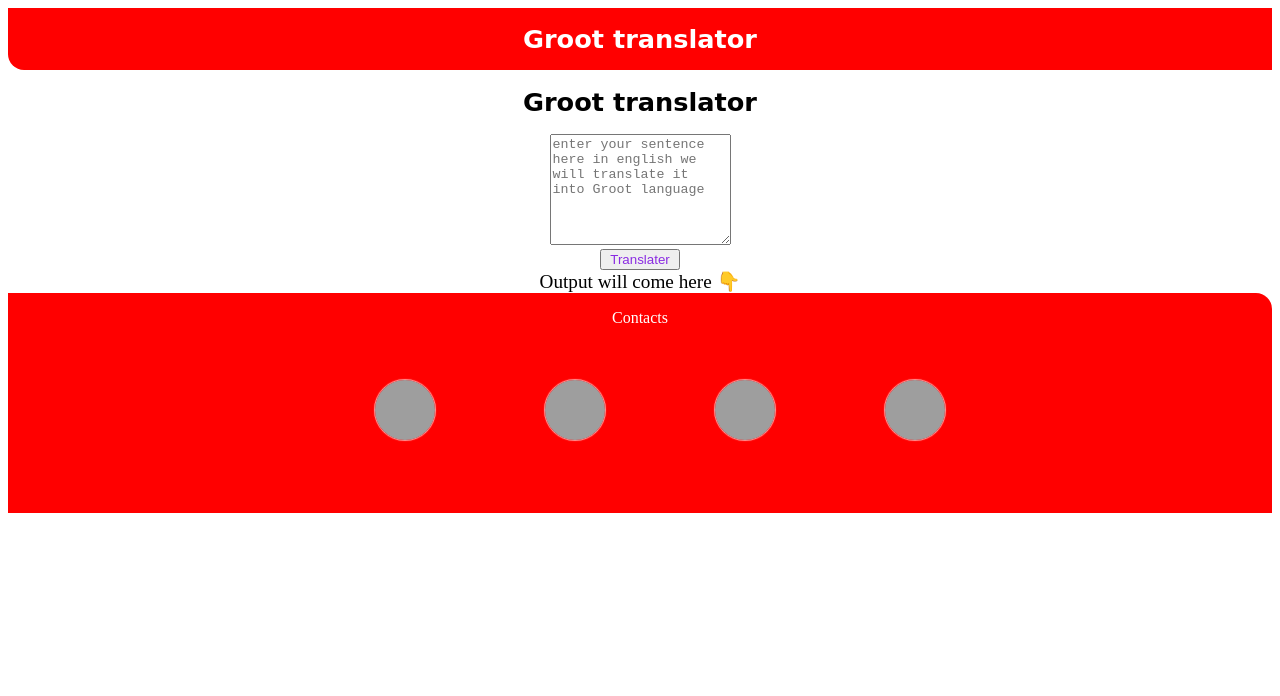
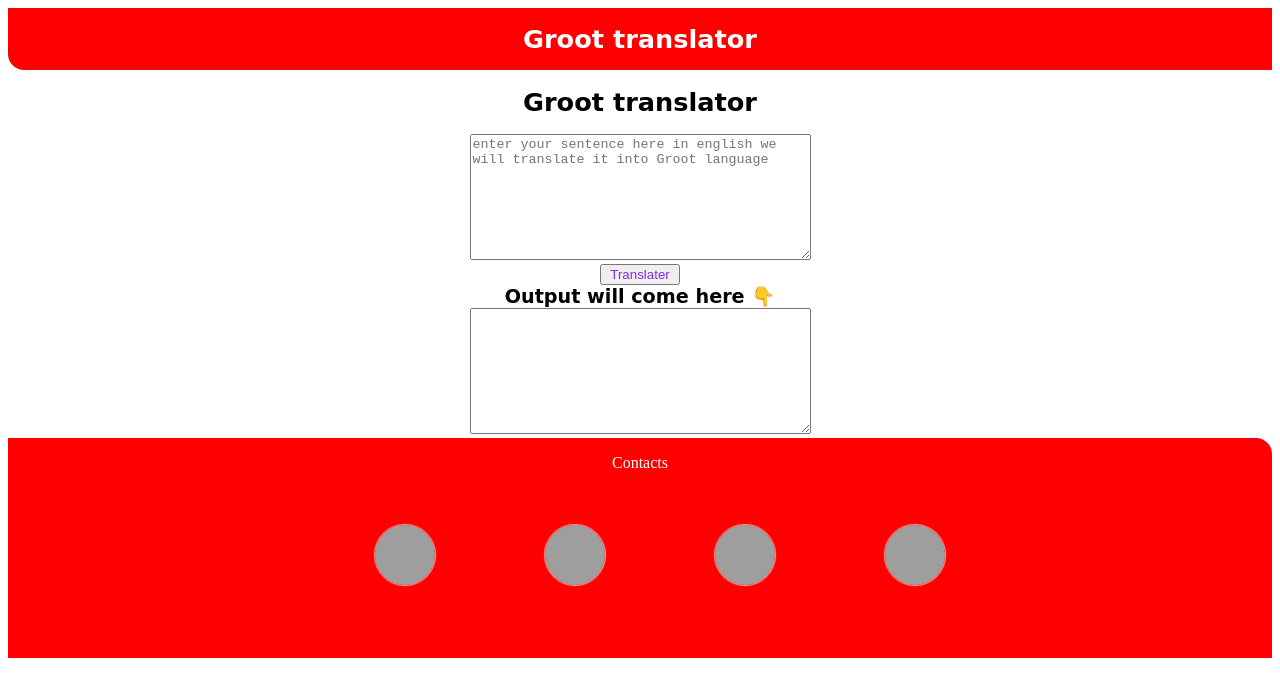
Before and after one commit to Aashish-Kaushik/Groot-translator, a plain HTML site: page index.html in a window 1280 px wide. Drawn offline with Linux system fonts and the light colour scheme; grey boxes are pictures that could not be loaded.

Commit message:
fix bugs

```diff
--- a/index.html
+++ b/index.html
@@ -17,15 +17,15 @@
     <textarea
       id="input"
       placeholder="enter your sentence here in english we will translate it into Groot language"
-      rows="7" column="10"
+      rows="8" cols="40"
     ></textarea>
     <div></div>
     <button id="btn" class="btns">Translater</button>
     <div></div>
-    <div style="font-size: larger">Output will come here 👇</div>
+    <div style="font-size: larger" class="text">Output will come here 👇</div>
 
-
-    <div id="output"></div>
+<textarea name="" id="output" cols="40" rows="8"></textarea>
+    <!-- <div id="output"></div> -->
 
     <script src="banana.js"></script>
     <footer class="footer">
```
